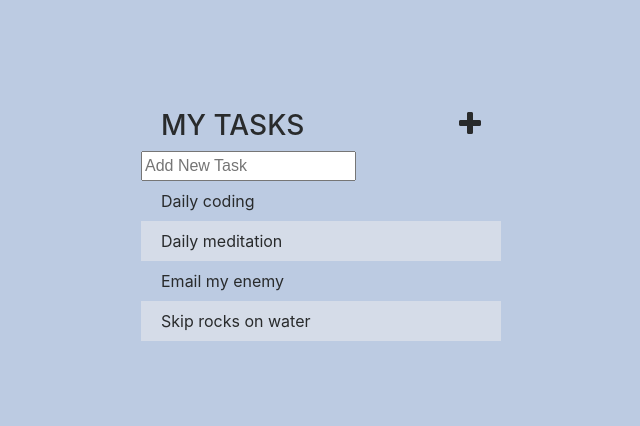
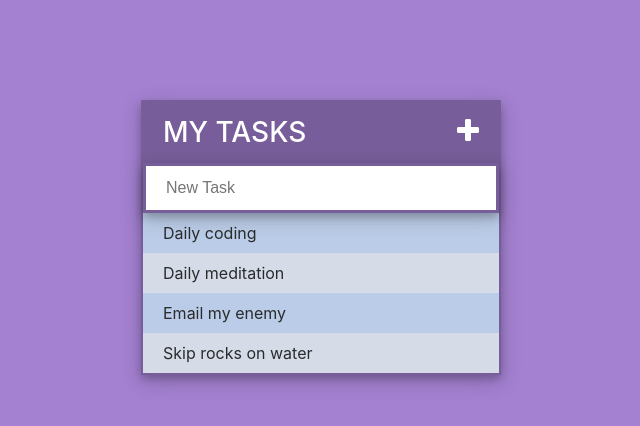
Before and after one commit to safiyc/my_tasks, a plain HTML site: page index.html in a window 1280 px wide. Shown: the whole page, without its empty margins (319-959 px from the left). Drawn offline with nearby package versions, Linux system fonts and the light colour scheme.

Commit message:
Add finishing touches on the styling.

```diff
--- a/assets/css/style.css
+++ b/assets/css/style.css
@@ -1,10 +1,14 @@
 body {
-  background: rgb(188, 203, 226);
+  background: rgb(164, 129, 209);
 }
 
 #container {
   width: 360px;
   margin: 100px auto;
+  background: rgb(187, 204, 232);
+  border: 2px solid rgb(119, 93, 153);
+  box-sizing: border-box;
+  box-shadow: 0 4px 8px 0 rgba(0, 0, 0, 0.2), 0 6px 20px 0 rgba(0, 0, 0, 0.19);
 }
 
 ul {
@@ -16,7 +20,6 @@ ul {
 li {
   height: 40px;
   line-height: 40px;
-
 }
 
 li:nth-child(2n) {
@@ -25,9 +28,11 @@ li:nth-child(2n) {
 
 h1 {
   margin: 0;
-  padding: 10px 20px;
+  padding: 15px 20px 15px;
   text-transform: uppercase;
   font-size: 28px;
+  color: white;
+  background: rgb(119, 93, 153);
 }
 
 .fa-plus {
@@ -55,3 +60,17 @@ li:hover span {
   color: gray;
   text-decoration: line-through;
 }
+
+input {
+  width: 100%;
+  padding: 10px 20px;
+  border: 3px solid rgb(119, 93, 153);
+  outline: none;
+  box-shadow: 0 4px 8px 0 rgba(0, 0, 0, 0.2), 0 6px 20px 0 rgba(0, 0, 0, 0.19);
+}
+
+input:focus {
+  padding: 8px 20px;
+  border: 5px solid rgb(119, 93, 153);
+  outline: none;
+}
--- a/index.html
+++ b/index.html
@@ -11,7 +11,7 @@
   <body>
     <div id="container">
       <h1>My Tasks<i class="fa fa-plus"></i></h1>
-      <input type="text" placeholder="Add New Task">
+      <input type="text" placeholder="New Task">
       <ul>
         <li><span><i class="fa fa-trash"></i></span>Daily coding</li>
         <li><span><i class="fa fa-trash"></i></span>Daily meditation</li>
@@ -19,6 +19,7 @@
         <li><span><i class="fa fa-trash"></i></span>Skip rocks on water</li>
       </ul>
     </div>
+
     <script type="text/javascript" src="assets/js/script.js"></script>
   </body>
 </html>
```
